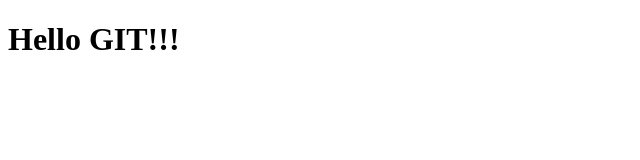
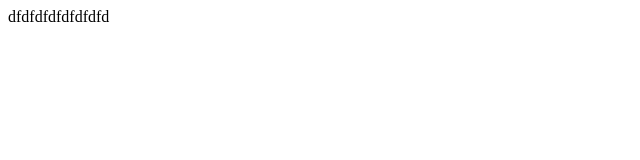
Before and after one commit to MateuszLawicki/git-course-4, a plain HTML site: page index.html in a window 1280 px wide. Shown: the whole page, without its empty margins (0-640 px from the left). Drawn offline with Linux system fonts and the light colour scheme.

Commit message:
Update index.html

```diff
--- a/index.html
+++ b/index.html
@@ -7,7 +7,7 @@
     <meta name="viewport" content="width=device-width, initial-scale=1.0">
     <title>ISA Git course - 4</title>
 </head>
-<h1>Hello GIT!!!</h1>
+dfdfdfdfdfdfdfd
 
 <body>
 
```
